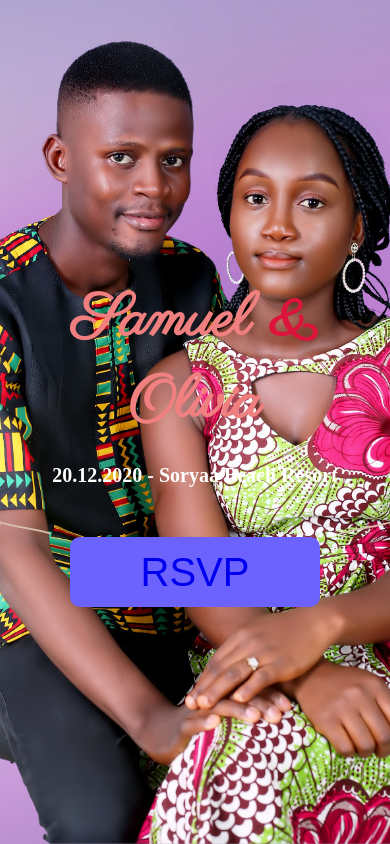
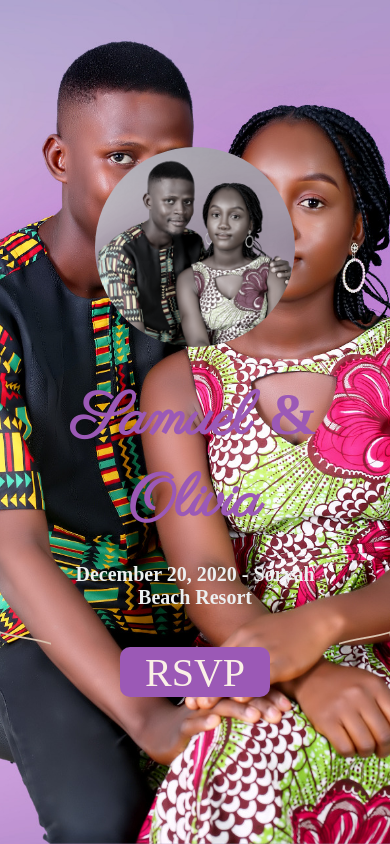
Before and after one commit to xarrijorge/samolive, a Gatsby site: page / in a window 390 px wide. Built offline with nearby package versions, Linux system fonts and the light colour scheme; Gatsby itself is replaced by a stand-in of ours; a web font is replaced by a local one.

Commit message:
Minor Changes

```diff
--- a/src/App.scss
+++ b/src/App.scss
@@ -1,7 +1,12 @@
 @import url("https://fonts.googleapis.com/css2?family=Allura&family=Parisienne&family=Red+Rose:wght@300&display=swap");
+:root {
+  --purple: #9b59b6;
+  --silver: #ecf0f1;
+}
 html * {
   box-sizing: border-box;
   overflow: hidden;
+  font-family: "Red Rose", cursive;
 }
 body {
   width: 100%;
@@ -22,12 +27,22 @@ a {
   flex-direction: column;
   align-items: center;
   justify-content: center;
-  background-image: url("../src//images/undraw_wedding_t1yl.svg");
   background-color: linen;
   background-repeat: no-repeat;
   background-size: cover;
   background-position: center bottom;
   overflow: hidden;
+
+  .firstImage {
+    width: 200px;
+    height: 200px;
+    border-radius: 50%;
+    background-image: url("../src/images/bg3.jpg");
+    background-position: center top;
+    background-size: cover;
+    background-repeat: no-repeat;
+    filter: grayscale(80%);
+  }
 
   .textBox {
     height: 300px;
@@ -53,12 +68,9 @@ a {
   }
   .bigTitle {
     font-size: 100px;
-    color: lightcoral;
+    color: var(--purple);
     // font-family: "Allura", cursive;
     font-family: "Parisienne", cursive;
-    span {
-      color: #6c63ff;
-    }
   }
   .subText {
     color: lightcoral;
@@ -69,38 +81,49 @@ a {
   }
 
   .rsvpButton {
-    width: 250px;
-    height: 70px;
-    background-color: #6c63ff;
+    width: 150px;
+    height: 50px;
+    background-color: var(--purple);
     border-radius: 10px;
     font-size: 40px;
-    color: #141414;
+    color: var(--silver);
+    font-family: "Red Rose", cursive;
+
+    a {
+      color: linen;
+    }
   }
   @media (max-width: 480px) {
     background-image: url("./images/bg3.jpg");
     background-size: cover;
     .bigTitle {
       font-size: 60px;
-      span {
-        color: crimson;
-      }
     }
     .subText {
       font-size: 20px;
-      color: #fff;
+      color: var(--silver);
     }
   }
 }
 
 .contactPage {
-  background: no-repeat left;
-  background-image: url("../src/images/undraw_love_xfcv.svg");
   width: 100%;
   height: 100vh;
   display: flex;
-  flex-direction: row-reverse;
+  // flex-direction: row-reverse;
   justify-content: end;
   align-items: center;
+
+  .imgBox {
+    width: 50%;
+    height: 100vh;
+    background-image: url("../src/images/bg3.jpg");
+    background-repeat: no-repeat;
+    background-size: cover;
+    background-position: center 0;
+    filter: grayscale(80%);
+    // border-radius: 70%;
+  }
 
   .rsvpForm {
     display: flex;
@@ -124,10 +147,10 @@ a {
         border-radius: 10px;
         border: 1px solid;
         padding: 10px;
-        color: #6c63ff;
+        color: var(--purple);
         &[type="number"] {
           width: 40%;
-          font-size: 20px;
+          font-size: 16px;
         }
 
         &[value=""] {
@@ -145,7 +168,7 @@ a {
       margin: 5px 5px 5px 105px;
       border-radius: 10px;
       background-color: #ff6584;
-      color: #fff;
+      color: var(--silver);
     }
   }
 }
--- a/src/components/header.js
+++ b/src/components/header.js
@@ -3,6 +3,7 @@ import { Link } from "gatsby"
 
 const Header = () => (
   <div className="headHero">
+    <div className="firstImage"></div>
     <div className="textBox">
       <div className="wraperLeft"></div>
       <div>
@@ -10,7 +11,7 @@ const Header = () => (
           Samuel <span>&</span> Olivia
         </h1>
         <h4 className="animate__animated animate__fadeInUp animate__delay-3s subText">
-          <span>20.12.2020</span> - Soryaa Beach Resort
+          <span>December 20, 2020</span> - Soryah Beach Resort
         </h4>
       </div>
       <div className="wraperRight"></div>
--- a/src/pages/contact.js
+++ b/src/pages/contact.js
@@ -7,6 +7,7 @@ import SEO from "../components/seo"
 const ContactPage = () => (
   <div className="contactPage">
     <SEO title="Page two" />
+    <div className="imgBox"></div>
     <RSVP />
     <Link to="/" className="goHome">
       Home
```
